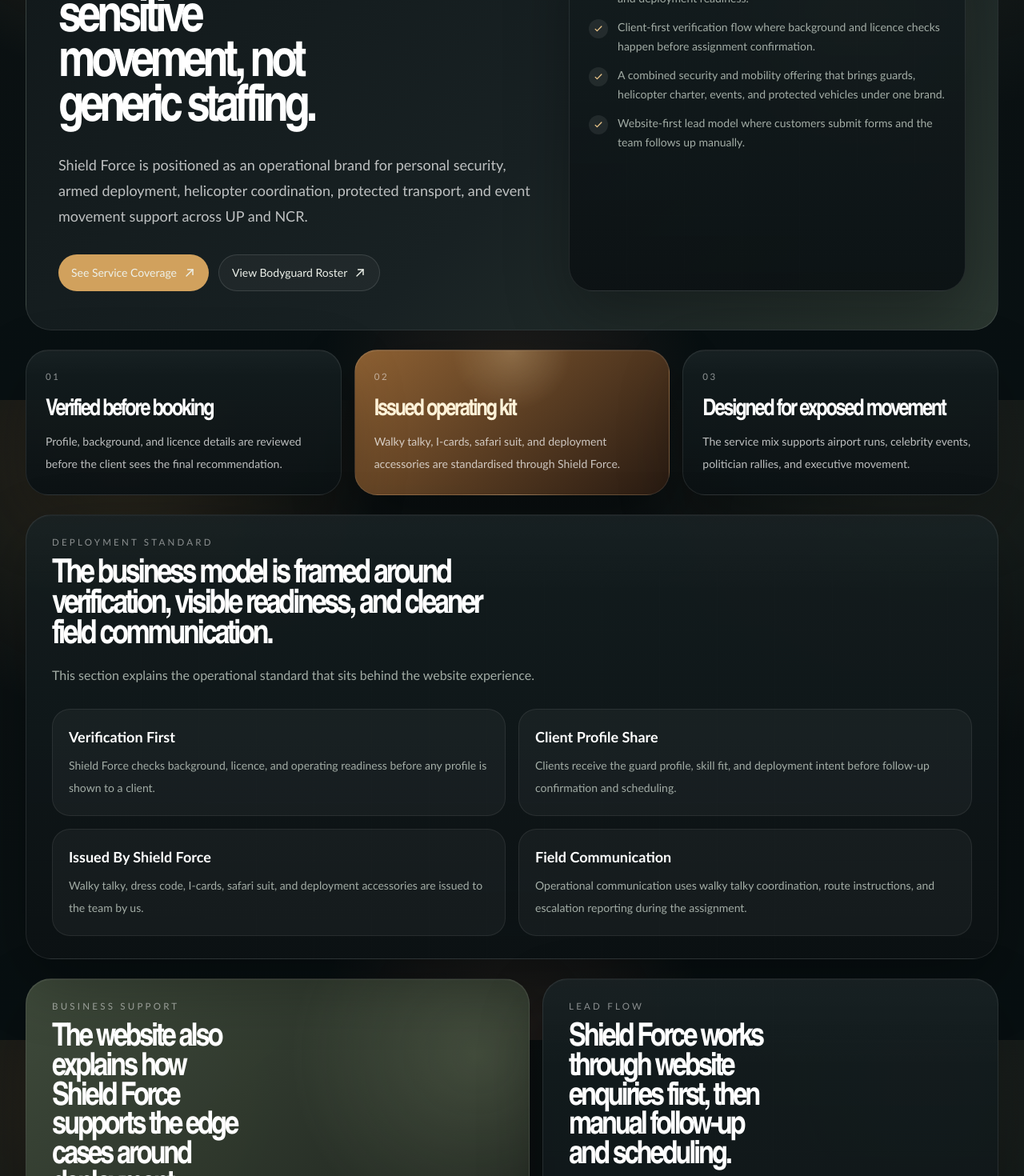
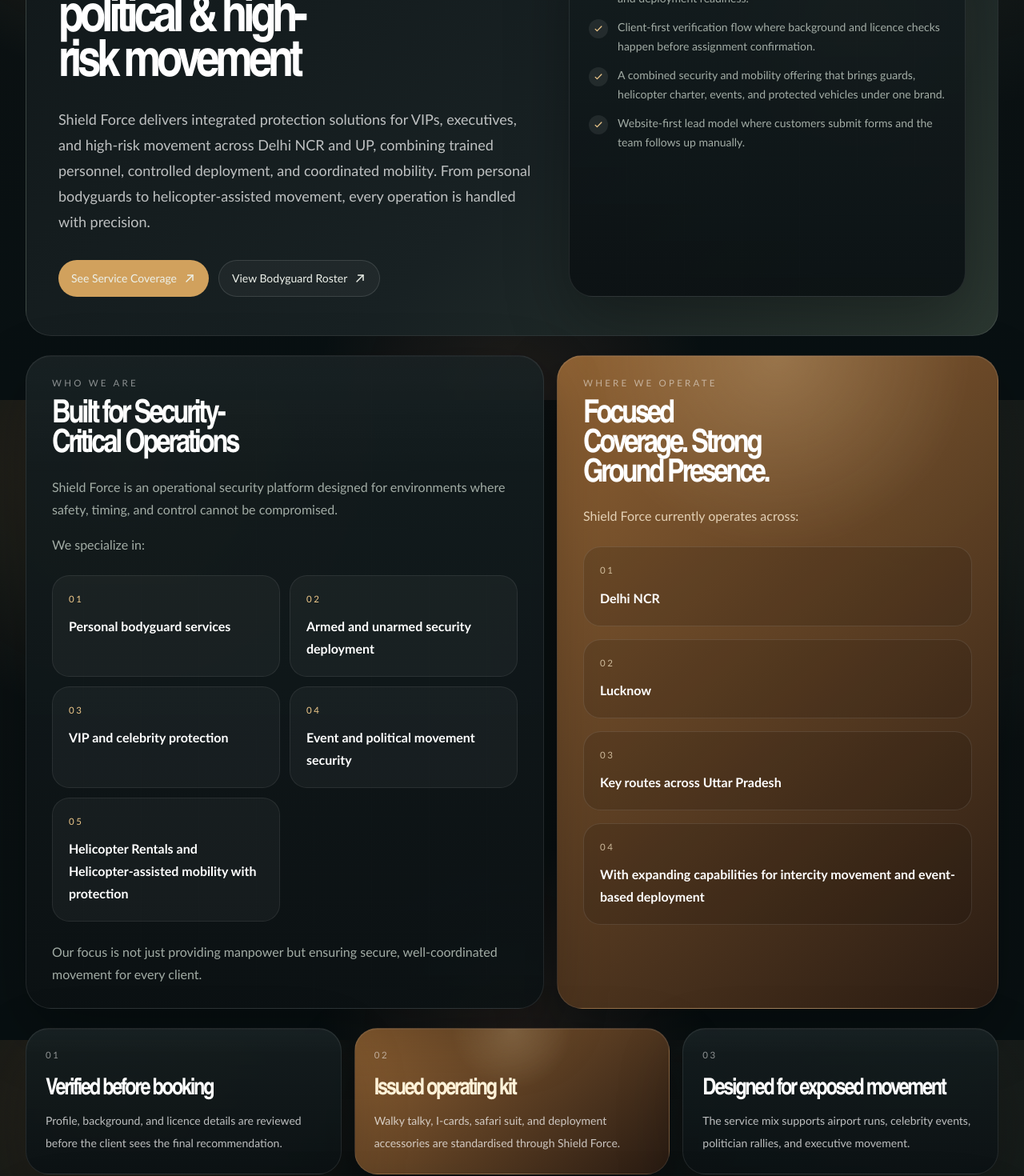
Before and after one commit to Shield-Force-System/sheild-force-fe, a Next.js app: page /about in a window 1280 px wide. Shown: the part 300-1770 px from the top of the page at 80% size. Built offline with nearby package versions, Linux system fonts and the light colour scheme.

Commit message:
Content changes as per do

```diff
--- a/app/about/page.tsx
+++ b/app/about/page.tsx
@@ -28,6 +28,21 @@
   },
 ] as const;
 
+const whoWeServeSpecialties = [
+  "Personal bodyguard services",
+  "Armed and unarmed security deployment",
+  "VIP and celebrity protection",
+  "Event and political movement security",
+  "Helicopter Rentals and Helicopter-assisted mobility with protection",
+] as const;
+
+const operatingCoverage = [
+  "Delhi NCR",
+  "Lucknow",
+  "Key routes across Uttar Pradesh",
+  "With expanding capabilities for intercity movement and event-based deployment",
+] as const;
+
 export const metadata: Metadata = {
   title: "About",
   description:
@@ -43,12 +58,13 @@
           <div>
             <p className="eyebrow">About Shield Force</p>
             <h1 className="display-title mt-5 max-w-[12ch] text-[3rem] leading-[0.88] text-white sm:text-[4rem]">
-              Built for security-sensitive movement, not generic staffing.
+             Trusted for VIP, political & high-risk movement
             </h1>
             <p className="mt-6 max-w-2xl text-base leading-8 text-white/72 sm:text-lg">
-              Shield Force is positioned as an operational brand for personal security, armed
-              deployment, helicopter coordination, protected transport, and event movement support
-              across UP and NCR.
+              Shield Force delivers integrated protection solutions for VIPs, executives, and high-risk movement across Delhi NCR and UP, combining trained personnel, controlled deployment, and coordinated mobility.
+
+              From personal bodyguards to helicopter-assisted movement, every operation is handled with precision.
+
             </p>
 
             <div className="mt-8 flex flex-wrap gap-3">
@@ -68,6 +84,63 @@
             </div>
           </div>
         </div>
+      </section>
+
+      <section className="mt-6 grid gap-4 xl:grid-cols-[1.08fr_0.92fr]">
+        <article className="section-card rounded-[2rem] px-6 py-7 sm:px-8">
+          <div className="relative z-10">
+            <p className="eyebrow">Who We Are</p>
+            <h2 className="display-title mt-4 max-w-[14ch] text-[2rem] leading-[0.92] text-white sm:text-[2.5rem]">
+              Built for Security-Critical Operations
+            </h2>
+            <p className="mt-5 max-w-3xl text-sm leading-7 text-[var(--ink-muted)] sm:text-base">
+              Shield Force is an operational security platform designed for environments where
+              safety, timing, and control cannot be compromised.
+            </p>
+            <p className="mt-4 text-sm leading-7 text-[var(--ink-muted)] sm:text-base">
+              We specialize in:
+            </p>
+
+            <div className="mt-6 grid gap-3 sm:grid-cols-2">
+              {whoWeServeSpecialties.map((specialty, index) => (
+                <div key={specialty} className="rounded-[1.35rem] border border-white/8 bg-white/4 p-5">
+                  <div className="text-[0.72rem] uppercase tracking-[0.22em] text-[var(--brand-strong)]">
+                    0{index + 1}
+                  </div>
+                  <h3 className="mt-3 text-base font-semibold leading-7 text-white">{specialty}</h3>
+                </div>
+              ))}
+            </div>
+
+            <p className="mt-6 text-sm leading-7 text-[var(--ink-muted)] sm:text-base">
+              Our focus is not just providing manpower but ensuring secure, well-coordinated
+              movement for every client.
+            </p>
+          </div>
+        </article>
+
+        <article className="warm-panel rounded-[2rem] border border-white/10 px-6 py-7 text-[#fff2d8] sm:px-8">
+          <div className="relative z-10">
+            <p className="eyebrow text-[#fff0cf]/70">Where We Operate</p>
+            <h2 className="display-title mt-4 max-w-[13ch] text-[2rem] leading-[0.92] text-white sm:text-[2.5rem]">
+              Focused Coverage. Strong Ground Presence.
+            </h2>
+            <p className="mt-5 text-sm leading-7 text-[#fff1d8]/80 sm:text-base">
+              Shield Force currently operates across:
+            </p>
+
+            <div className="mt-6 space-y-4">
+              {operatingCoverage.map((location, index) => (
+                <div key={location} className="rounded-[1.35rem] border border-white/10 bg-black/12 p-5">
+                  <div className="text-[0.72rem] uppercase tracking-[0.22em] text-[#fff0cf]/70">
+                    0{index + 1}
+                  </div>
+                  <div className="mt-3 text-base font-semibold leading-7 text-white">{location}</div>
+                </div>
+              ))}
+            </div>
+          </div>
+        </article>
       </section>
 
       <section className="mt-6 grid gap-4 lg:grid-cols-3">
@@ -91,7 +164,7 @@
         <div className="relative z-10">
           <SectionHeading
             eyebrow="Deployment Standard"
-            title="The business model is framed around verification, visible readiness, and cleaner field communication."
+            title="Designed for Real-World Security Scenarios"
             description="This section explains the operational standard that sits behind the website experience."
           />
 
@@ -109,9 +182,9 @@
       <section className="mt-6 grid gap-4 xl:grid-cols-[1.05fr_0.95fr]">
         <article className="olive-panel rounded-[2rem] border border-white/10 px-6 py-7 text-white sm:px-8">
           <div className="relative z-10">
-            <p className="eyebrow text-white/58">Business Support</p>
+            <p className="eyebrow text-white/58">DEPLOYMENT MODEL</p>
             <h2 className="display-title mt-4 max-w-[13ch] text-[2rem] leading-[0.92] sm:text-[2.5rem]">
-              The website also explains how Shield Force supports the edge cases around deployment.
+             Shield Force operates on a structured deployment model to ensure reliability and clarity at every stage.
             </h2>
             <div className="mt-6">
               <DetailList items={serviceSupportNotes} />
@@ -123,7 +196,7 @@
           <div className="relative z-10">
             <p className="eyebrow">Lead Flow</p>
             <h2 className="display-title mt-4 max-w-[14ch] text-[2rem] leading-[0.92] text-white sm:text-[2.5rem]">
-              Shield Force works through website enquiries first, then manual follow-up and scheduling.
+              How We Handle Enquiries
             </h2>
 
             <div className="mt-6 space-y-4">
--- a/app/bodyguards/page.tsx
+++ b/app/bodyguards/page.tsx
@@ -43,15 +43,14 @@
           <div>
             <p className="eyebrow">Bodyguard Page</p>
             <h1 className="display-title mt-5 max-w-[11ch] text-[3rem] leading-[0.88] text-white sm:text-[4rem]">
-              Choose a guard, review the profile, then send the enquiry.
+              Select Your Protection. We Handle the Rest.
             </h1>
             <p className="mt-6 max-w-2xl text-base leading-8 text-white/72 sm:text-lg">
-              This page now supports both sides of the Shield Force bodyguard flow: guards can onboard,
-              and customers can browse listed profiles before sending a request for follow-up.
+             Browse verified Shield Force professionals, review profiles, and submit your requirement. Every deployment is reviewed, planned, and executed by our command team.
             </p>
 
             <div className="mt-8 flex flex-wrap gap-3">
-              <ActionLink href="#guard-onboarding">Onboard as Bodyguard</ActionLink>
+              <ActionLink href="#guard-onboarding">View Professionals</ActionLink>
               <ActionLink href="#customer-enquiry" variant="ghost">
                 Request Protection
               </ActionLink>
@@ -77,8 +76,8 @@
         <div className="relative z-10">
           <SectionHeading
             eyebrow="Live Roster"
-            title="The website now presents selectable bodyguard profiles instead of a generic enquiry-only wall."
-            description="These profiles help customers review options and send a lead with a preferred guard, rather than relying on a blind callback request."
+            title="Verified Professionals. Ready for Deployment."
+            description="Each profile represents a trained, background-verified professional operating under Shield Force protocols and supervision."
           />
 
           <div className="mt-8 grid gap-4 lg:grid-cols-2 xl:grid-cols-3">
@@ -139,7 +138,7 @@
           <div className="relative z-10">
           <SectionHeading
             eyebrow="How Booking Works"
-            title="Customer enquiries follow a short lead flow instead of an instant checkout."
+            title="How deployment works"
             description="The page now makes it clear how a client picks a guard, submits the form, and gets a follow-up from the team."
           />
 
@@ -163,7 +162,7 @@
           <div className="relative z-10">
             <p className="eyebrow text-white/58">Field Standard</p>
             <h2 className="display-title mt-4 max-w-[13ch] text-[2rem] leading-[0.92] sm:text-[2.5rem]">
-              The bodyguard page also reinforces what every deployment unit carries and follows.
+              Every Deployment Includes
             </h2>
             <div className="mt-6 space-y-4">
               {deploymentProtocol.map((item) => (
--- a/app/page.tsx
+++ b/app/page.tsx
@@ -118,7 +118,7 @@
             >
               <SectionHeading
                 eyebrow="Service Coverage"
-                title="Every Shield Force service now has a clear visual place on the homepage."
+                title="A complete suite of professional security and movement solutions"
                 description="From bodyguards and armed security to helicopter rental, event coverage, and protected vehicles, the homepage now shows each service more clearly instead of making the user read every card first."
               />
 
@@ -178,8 +178,9 @@
                 <div className="relative z-10">
                   <p className="text-xs uppercase tracking-[0.28em] text-[#fff0cf]/70">Readiness Layer</p>
                   <h2 className="display-title mt-4 max-w-[13ch] text-[2rem] leading-[0.92] sm:text-[2.5rem]">
-                    Operations are presented around verified deployment, not generic staffing.
+
                   </h2>
+                  <p>Every assignment is handled through structured protocols, verified personnel, and real-time coordination ensuring consistent and dependable protection.</p>
 
                   <div className="mt-6 space-y-4">
                     {deploymentProtocol.map((item) => (
@@ -196,9 +197,9 @@
             <section className="section-card rounded-[2rem] px-6 py-7 sm:px-8">
               <div className="relative z-10 grid gap-6 lg:grid-cols-[0.92fr_1.08fr]">
                 <div>
-                  <p className="eyebrow">Launch Notes</p>
+                  <p className="eyebrow">INSIDE SHIELD FORCE</p>
                   <h2 className="display-title mt-4 max-w-[13ch] text-[2rem] leading-[0.92] text-white sm:text-[2.5rem]">
-                    The homepage now sells the full command model behind Shield Force.
+                     Every Shield Force assignment is executed through a refined operational model ensuring consistency, discretion, and complete control.
                   </h2>
                 </div>
 
--- a/app/services/page.tsx
+++ b/app/services/page.tsx
@@ -14,6 +14,14 @@
     "Shield Force services covering armed bodyguards, personal protection, helicopter rental, events, and protected vehicles.",
 };
 
+const serviceAudiences = [
+  "Corporate Executives",
+  "High-Net-Worth Individuals",
+  "Event Organisers",
+  "Public Figures & Celebrities",
+  "Families Requiring Personal Security",
+] as const;
+
 export default function ServicesPage() {
   return (
     <div className="mx-auto w-full max-w-7xl px-4 pb-16 pt-6 sm:px-6 lg:px-8">
@@ -23,15 +31,14 @@
           <div>
             <p className="eyebrow">Service Map</p>
             <h1 className="display-title mt-5 max-w-[12ch] text-[3rem] leading-[0.88] text-white sm:text-[4rem]">
-              Six commercial fronts, one Shield Force operating standard.
+             One Platform. Complete Protection / Security and Mobility. Unified
             </h1>
             <p className="mt-6 max-w-2xl text-base leading-8 text-white/72 sm:text-lg">
-              The services page is structured around what clients actually ask for first: protection,
-              mobility, event control, and protected transport.
+              From elite security services to private air mobility, Shield Force delivers integrated solutions for safety, movement, and control seamlessly managed under one command.
             </p>
 
             <div className="mt-8 flex flex-wrap gap-3">
-              <ActionLink href="/bodyguards">Choose Bodyguards</ActionLink>
+              <ActionLink href="/bodyguards">Request Protection</ActionLink>
               <ActionLink href="/helicopter-booking" variant="ghost">
                 Open Helicopter Booking
               </ActionLink>
@@ -53,7 +60,7 @@
         <div className="relative z-10">
           <SectionHeading
             eyebrow="Service Breakdown"
-            title="Each category now has pricing cues, usage context, and direct paths into enquiry."
+            title="Our Services"
             description="This page acts as the operational catalogue for the live website and lead flow."
           />
 
@@ -121,13 +128,39 @@
         </div>
       </section>
 
+      <section className="mt-6 section-card rounded-[2rem] px-6 py-7 sm:px-8">
+        <div className="relative z-10">
+          <SectionHeading
+            eyebrow="Who Do We Serve"
+            title="Shield Force is Designed For"
+            description="Our deployments are built for clients who need dependable protection, discreet coordination, and controlled movement support."
+          />
+
+          <div className="mt-8 grid gap-4 sm:grid-cols-2 xl:grid-cols-5">
+            {serviceAudiences.map((audience, index) => (
+              <article
+                key={audience}
+                className={`rounded-[1.5rem] border border-white/8 p-5 ${
+                  index % 2 === 0 ? "bg-white/4" : "bg-black/14"
+                }`}
+              >
+                <div className="text-[0.72rem] uppercase tracking-[0.22em] text-[var(--brand-strong)]">
+                  0{index + 1}
+                </div>
+                <h2 className="mt-3 text-lg font-semibold leading-7 text-white">{audience}</h2>
+              </article>
+            ))}
+          </div>
+        </div>
+      </section>
+
       <section className="mt-6 grid gap-4 xl:grid-cols-[0.98fr_1.02fr]">
         <article className="section-card rounded-[2rem] px-6 py-7 sm:px-8">
           <div className="relative z-10">
             <SectionHeading
-              eyebrow="Commercial Grid"
-              title="The initial price table stays visible, simple, and ready for quote escalation."
-              description="It gives visitors a fast commercial snapshot before they move into enquiry forms."
+              eyebrow="Our Standard pricing"
+              title="Pricing may vary with different factors as duration, risk factor and on events!"
+              description="Every deployment is priced based on expertise, duration, and operational requirements ensuring clarity and complete trust."
             />
 
             <div className="table-shell mt-7 overflow-x-auto">
@@ -159,7 +192,7 @@
           <div className="relative z-10">
             <p className="eyebrow text-white/58">Operating Notes</p>
             <h2 className="display-title mt-4 max-w-[14ch] text-[2rem] leading-[0.92] sm:text-[2.5rem]">
-              Service pages only work if they also explain readiness, not just listings.
+             How Shield Force Works
             </h2>
 
             <div className="mt-6 grid gap-4">
--- a/components/general-lead-form.tsx
+++ b/components/general-lead-form.tsx
@@ -9,15 +9,20 @@
 } from "@/lib/form-utils";
 
 const serviceInterestOptions = [
-  "Executive Protection",
-  "Armed Security - Rifle",
-  "Armed Security - Pistol",
-  "Event & VIP Security",
+  "VIP security",
+  "Personal bodyguard services",
+  "Armed and unarmed security deployment",
+  "Event and political movement security",
+  "Helicopter rental and assisted mobility",
   "Protected Vehicle Requirement",
-  "Private Security Consultation",
+  "General security consultation",
 ] as const;
 
-export function GeneralLeadForm() {
+export function GeneralLeadForm({
+  className = "mt-6 grid gap-4",
+}: {
+  className?: string;
+}) {
   const [feedback, setFeedback] = useState<SubmissionFeedback | null>(null);
   const [isPending, startTransition] = useTransition();
 
@@ -71,7 +76,7 @@
   }
 
   return (
-    <form className="mt-6 grid gap-4" onSubmit={handleSubmit}>
+    <form className={className} onSubmit={handleSubmit}>
       <div className="grid gap-4 sm:grid-cols-2">
         <label className="space-y-2 text-sm text-white/78">
           <span>Full name</span>
--- a/components/homepage-hero-carousel.tsx
+++ b/components/homepage-hero-carousel.tsx
@@ -62,7 +62,7 @@
   },
   {
     id: "04",
-    title: "Events & Celebrity",
+    title: "Event & VIP Security",
     lines: ["Events", "& Celebrity"],
     description:
       "Airport pickup, public events, rally support, and stage-side control.",
--- a/components/site-data.ts
+++ b/components/site-data.ts
@@ -68,7 +68,7 @@
       alt: "Shield Force helicopter rental",
     },
     summary:
-      "Helicopter booking for airport pick-up and drop, celebrity movement, politician rally logistics, and urgent transfers.",
+      "On-demand helicopter access for urgent, secure, and time-critical travel requirements. Operated with strict safety standards.",
     price: "₹50,000 - ₹350,000 / hour",
     support: "T&C apply",
     location: "UP, NCR",
@@ -83,7 +83,7 @@
       alt: "Shield Force events and celebrity security",
     },
     summary:
-      "Managed deployments for celebrity events, public gatherings, airport reception, and politician rally support.",
+      "Comprehensive security management for events, ensuring controlled access, crowd safety, and VIP protection.",
     price: "Daily and monthly plans",
     support: "Armed and unarmed teams available",
     location: "UP, NCR",
@@ -191,24 +191,24 @@
 
 export const deploymentProtocol = [
   {
-    title: "Verification First",
+    title: "Verified Before Deployment",
     detail:
-      "Shield Force checks background, licence, and operating readiness before any profile is shown to a client.",
+      "All personnel undergo background verification, license checks, and readiness validation.",
   },
   {
-    title: "Client Profile Share",
+    title: "Operational Readiness",
     detail:
-      "Clients receive the guard profile, skill fit, and deployment intent before follow-up confirmation and scheduling.",
+      "Every deployment is planned with route awareness, timing coordination, and communication protocols.",
   },
   {
-    title: "Issued By Shield Force",
+    title: "Integrated Mobility",
     detail:
-      "Walky talky, dress code, I-cards, safari suit, and deployment accessories are issued to the team by us.",
+      "We combine ground security with transport and helicopter coordination for seamless movement.",
   },
   {
-    title: "Field Communication",
+    title: "Manual Expert Oversight",
     detail:
-      "Operational communication uses walky talky coordination, route instructions, and escalation reporting during the assignment.",
+      "No automated assignments every request is reviewed and executed by trained professionals.",
   },
 ] as const;
 
@@ -258,8 +258,8 @@
 ] as const;
 
 export const serviceSupportNotes = [
-  "All customer enquiries come through website forms and are followed up manually by the Shield Force team.",
-  "All listed bodyguards are intended to be in-house Shield Force employees.",
+  "Client Requests, In-House Professionals, Onboarding Process, Mobility Coordination, Equipment & Support. Add heading in the cards: ",
+  "All assignments are handled with strict confidentiality protocols, ensuring complete privacy for every client and operation.",
   "Any eligible bodyguard can onboard through the website with a ₹1,500 registration charge.",
   "Customer cab requirements are planned through a Daftar Route tie-up.",
   "Security accessory sales start with walky talky procurement, with delivery dates to be finalised.",
```
Also changed, not shown: app/helicopter-booking/page.tsx (+21 -18 lines), components/site-header.tsx (+104 -4 lines).
